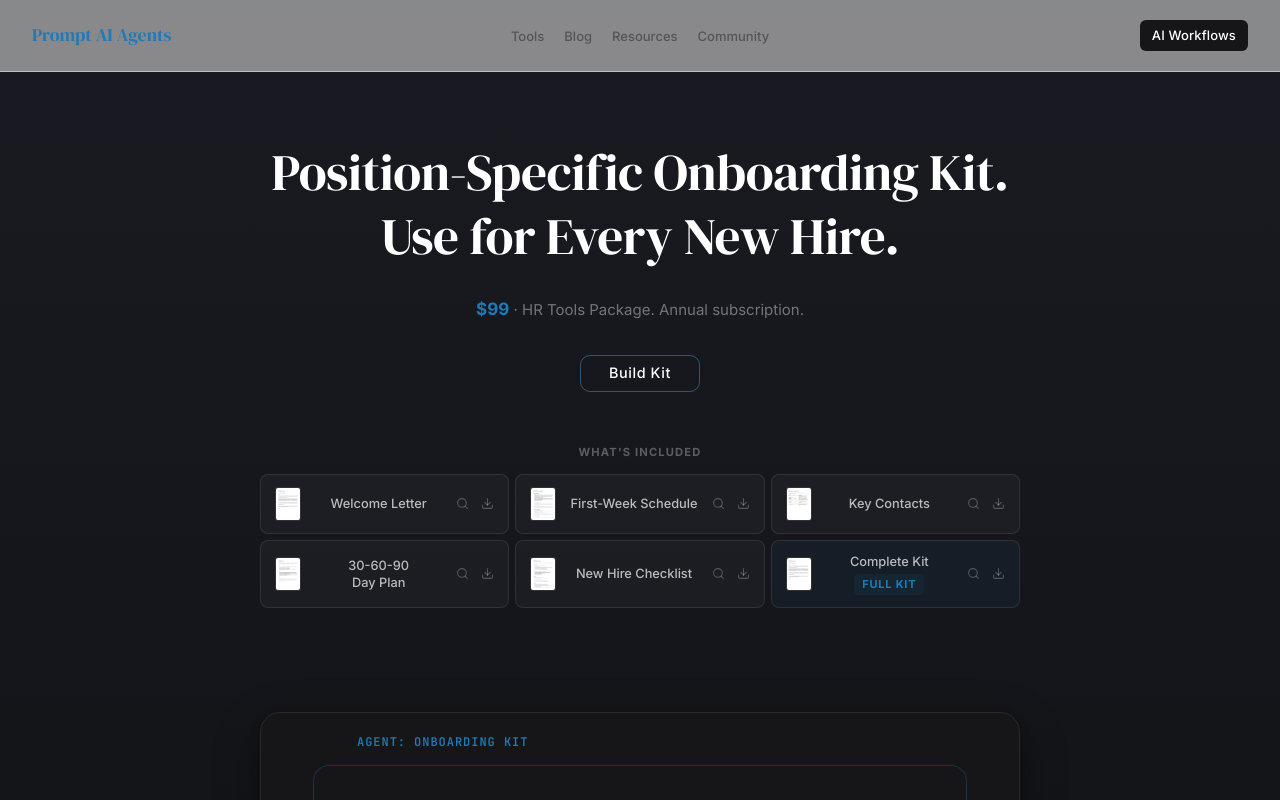
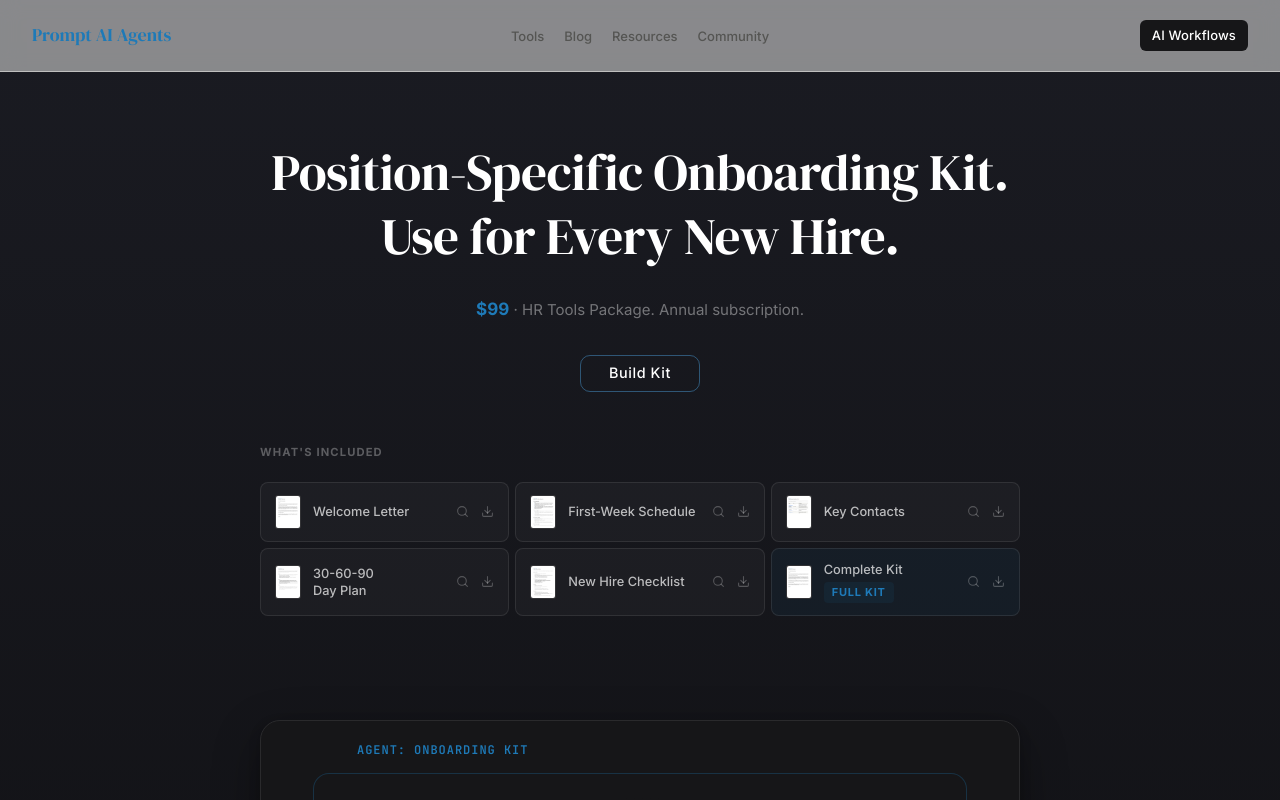
Before and after one commit to coolcalvin457-tech/agent-timesaver-nextjs, a Next.js app: page /onboarding-kit-builder in a window 1280 px wide. Shown: the top 800 px of the page. Built offline with nearby package versions, Linux system fonts and the light colour scheme.

Commit message:
Left-align kit titles and label, more spacing above grid

```diff
--- a/app/globals.css
+++ b/app/globals.css
@@ -3647,7 +3647,7 @@ input, textarea {
   font-size: 0.8rem;
   font-weight: 500;
   color: var(--text-primary);
-  text-align: center;
+  text-align: left;
   display: -webkit-box;
   -webkit-line-clamp: 2;
   -webkit-box-orient: vertical;
--- a/app/onboarding-kit-builder/page.tsx
+++ b/app/onboarding-kit-builder/page.tsx
@@ -87,8 +87,8 @@ export default function OnboardingKitBuilderPage({
                 letterSpacing: "0.1em",
                 textTransform: "uppercase",
                 color: "rgba(255,255,255,0.30)",
-                marginBottom: "12px",
-                textAlign: "center",
+                marginBottom: "20px",
+                textAlign: "left",
               }}>
                 What's included
               </p>
--- a/components/KitPreviewCards.tsx
+++ b/components/KitPreviewCards.tsx
@@ -70,7 +70,7 @@ export default function KitPreviewCards() {
             </div>
 
             {/* Title + badge */}
-            <div style={{ flex: 1, minWidth: 0, display: "flex", flexDirection: "column", alignItems: "center", gap: "4px" }}>
+            <div style={{ flex: 1, minWidth: 0, display: "flex", flexDirection: "column", alignItems: "flex-start", gap: "4px" }}>
               <span className="kit-list-title">{item.display ?? item.title}</span>
               {item.featured && (
                 <span className="kit-list-badge">Full Kit</span>
```
